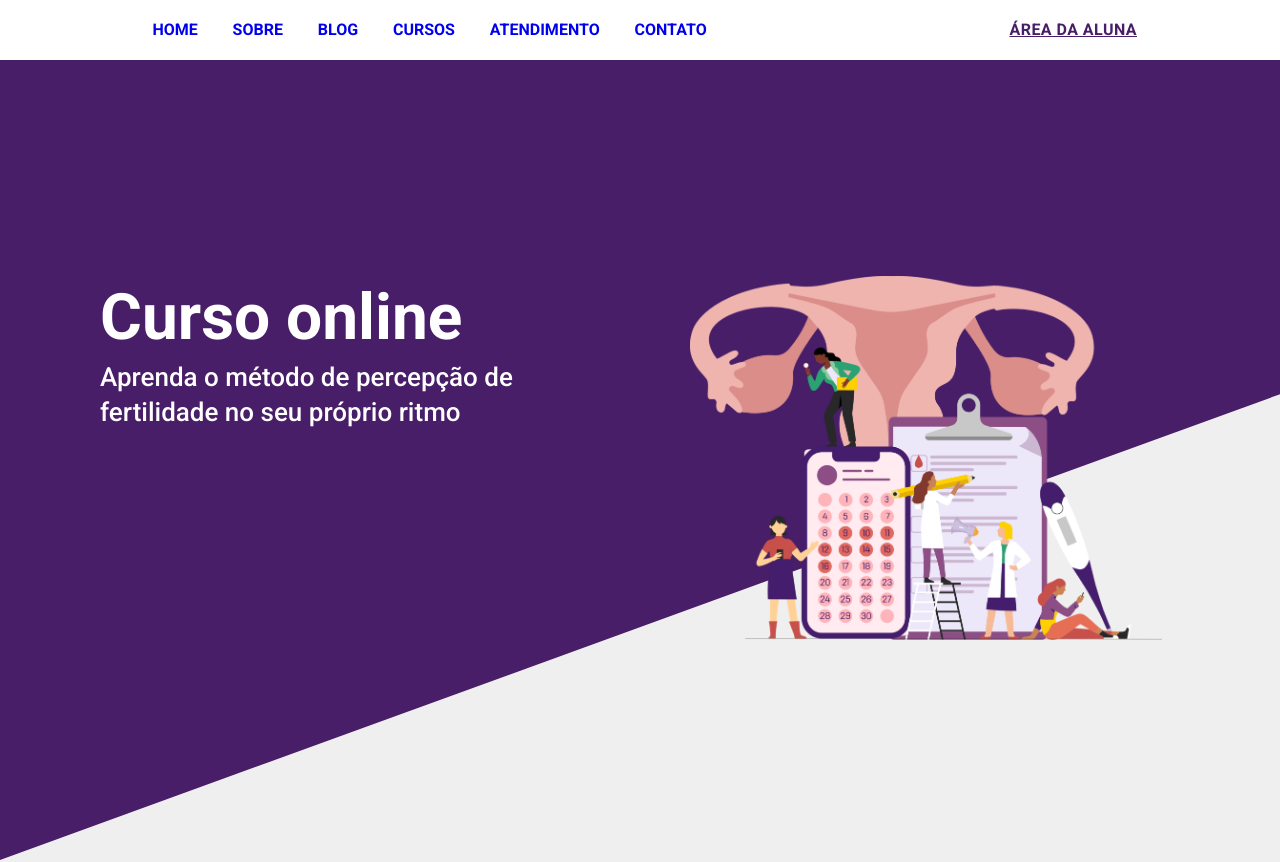
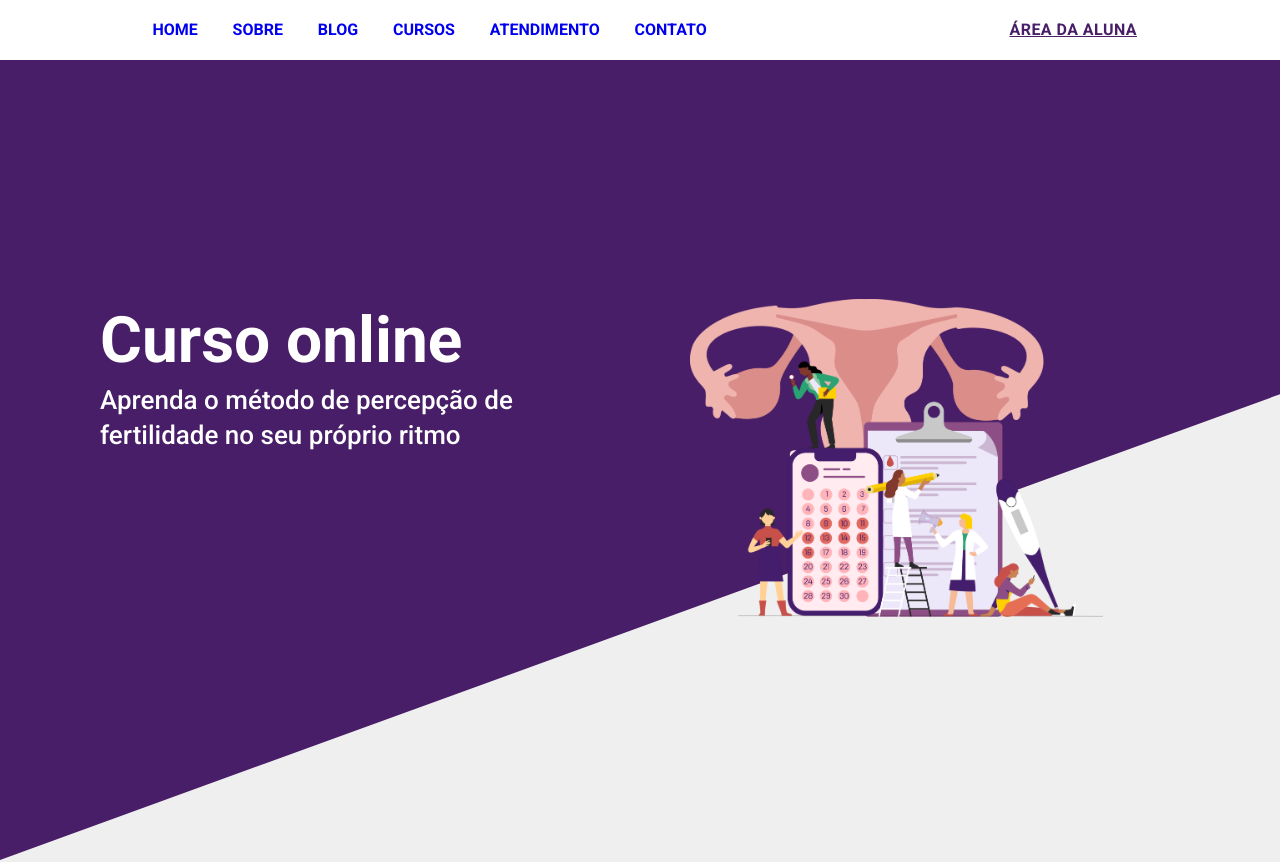
Before and after one commit to mahouthayse/site-fluencia, a React (Create React App) app: page /curso in a window 1280 px wide. Shown: the top 862 px of the page. Built offline with nearby package versions, Linux system fonts and the light colour scheme.

Commit message:
Hotfix na timeline

```diff
--- a/src/Components/Curso/CursoHeader/style.scss
+++ b/src/Components/Curso/CursoHeader/style.scss
@@ -33,7 +33,7 @@
 }
 
 .curso-header-img{
-  width:80%;
+  width:70%;
 }
 
 @media all and (max-width: 480px) {
--- a/src/Components/Curso/TimelineCurso/style.scss
+++ b/src/Components/Curso/TimelineCurso/style.scss
@@ -215,11 +215,11 @@
   color: #404040;
 }
 
-@media all and (max-width: 480px) {
-
-  .direction-l .flag:before, .direction-r .flag:before{
-    left: -10%;
-    margin-top: 30px;
-  }
-
-}
+//@media all and (max-width: 480px) {
+//
+//  .direction-l .flag:before, .direction-r .flag:before{
+//    left: -10%;
+//    margin-top: 30px;
+//  }
+//
+//}
```
